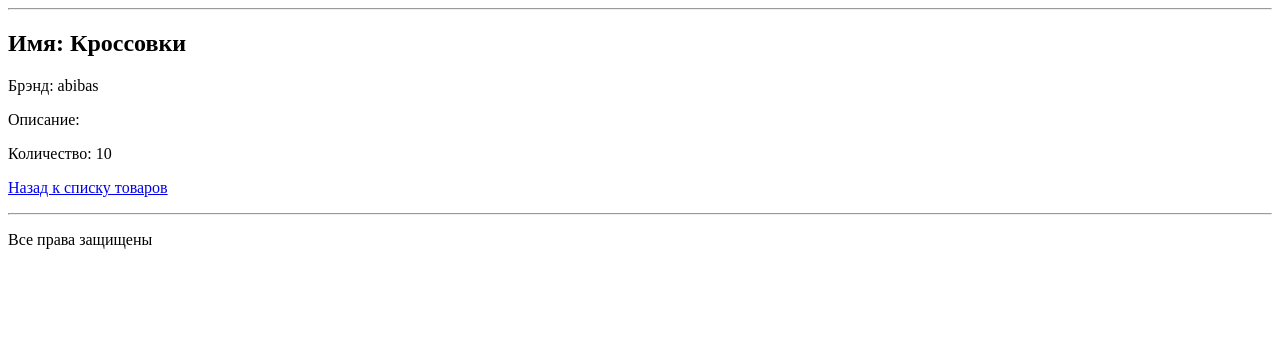
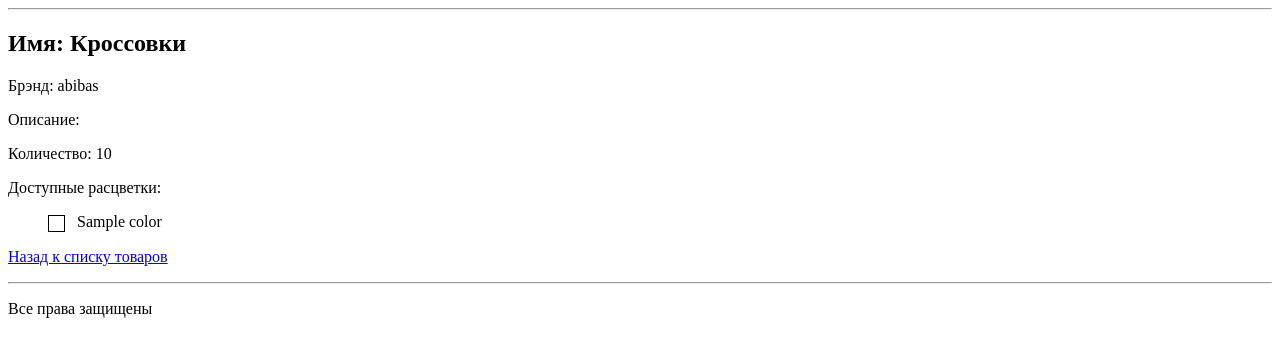
Before and after one commit to XULLLHAR-XAPR/DjangoStudy, a Django app: page /item/1 in a window 1280 px wide. Shown: the part 26-383 px from the top of the page. Run offline with Django 5.2, Linux system fonts and the light colour scheme; data comes from the database, SQL or seed files in the repository; tables that the repository leaves empty hold one stand-in row (values such as "Sample post").

Commit message:
Закончил первый проект

```diff
--- a/MainApp/models.py
+++ b/MainApp/models.py
@@ -1,8 +1,19 @@
 from django.db import models
 
 # Create your models here.
+
+class Color(models.Model):
+   name = models.CharField(max_length=32)
+
+   def __repr__(self):
+      return f"Color({self.name})"
+
 class Item(models.Model):
    name  = models.CharField(max_length=100)
    brand = models.CharField(max_length=100)
    count = models.PositiveIntegerField()
    description = models.TextField(max_length=320)
+   colors = models.ManyToManyField(to=Color)
+
+   def __repr__(self):
+      return f"Item({self.name})"
--- /dev/null
+++ b/MainApp/static/MainApp/color.css
@@ -0,0 +1,12 @@
+.color-box {
+    display: inline-block;
+    width: 15px;
+    height: 15px;
+    margin-right: 8px;
+    border: 1px solid #000;
+    vertical-align: middle;
+}
+
+.ul_no_mark {
+    list-style-type: none;
+}
--- a/MainApp/views.py
+++ b/MainApp/views.py
@@ -20,8 +20,11 @@
 
 def mes_item(request, num):
     """По указанному id возращает элемент из списка."""
+    item = Item.objects.get(pk=num)
+    colors = item.colors.all()
     context = {
-        "item" : Item.objects.get(pk=num)
+        "item" : Item.objects.get(pk=num),
+        "colors" : colors,
         }
     return render(request, "item_page.html", context)
 
--- a/templates/item_page.html
+++ b/templates/item_page.html
@@ -1,8 +1,14 @@
 {% extends "base.html" %}
+
+{% load static %}
 
 {% block title %}
 {{ item.id }}
 {% endblock%}
+
+{% block style %}
+    <link rel="stylesheet" href="{% static "MainApp/color.css" %}">
+{% endblock  %}
 
 {% block content %}
 <h2> Имя: {{item.name}} </h2>
@@ -11,5 +17,19 @@
 
 <p> Количество: {{ item.count | default:"товара нет на складе" }}</p>
 
+<p>
+    Доступные расцветки:
+    <ul class="ul_no_mark">
+        {% for color in colors %}
+            <li>
+                <span class="color-box" style="background-color: {{ color.name }};"></span>
+                {{ color.name | capfirst }}
+            </li>
+            {% empty %}
+            Информация по цветам отсутствует.
+        {% endfor %}
+    </ul>
+</p>
+
 <p> <a href="{% url "items-list" %}"> Назад к списку товаров </a></p>
 {% endblock%}
```
Also changed, not shown: MainApp/migrations/0003_color_item_colors.py (added).
